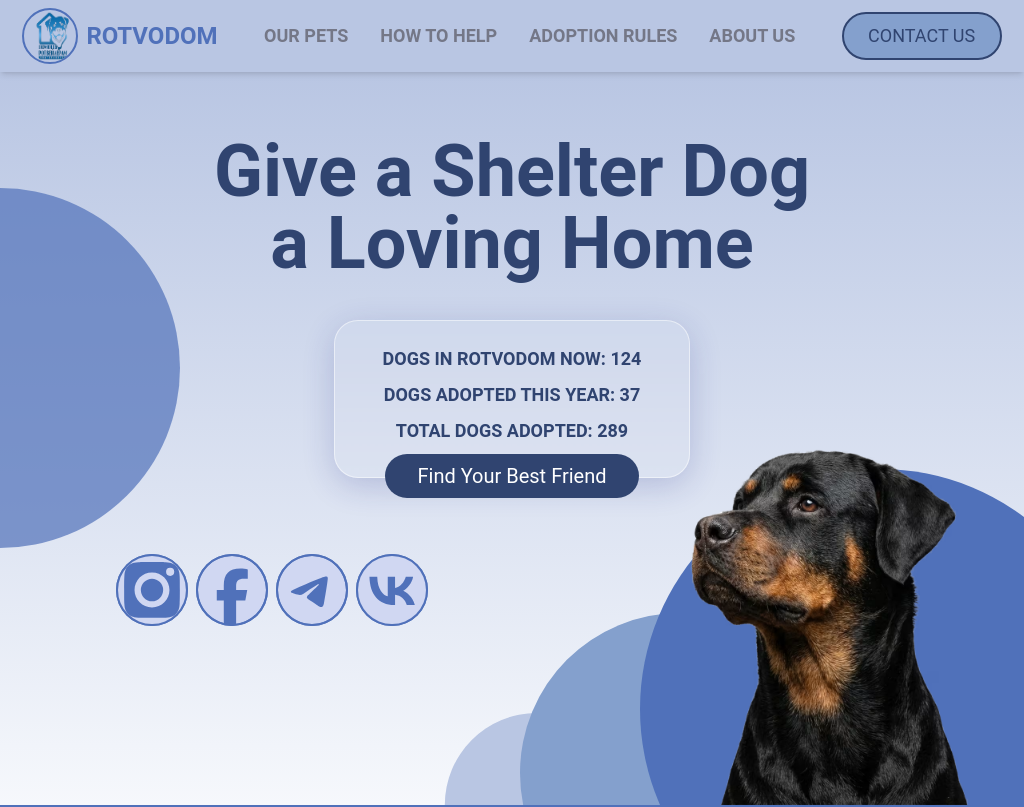
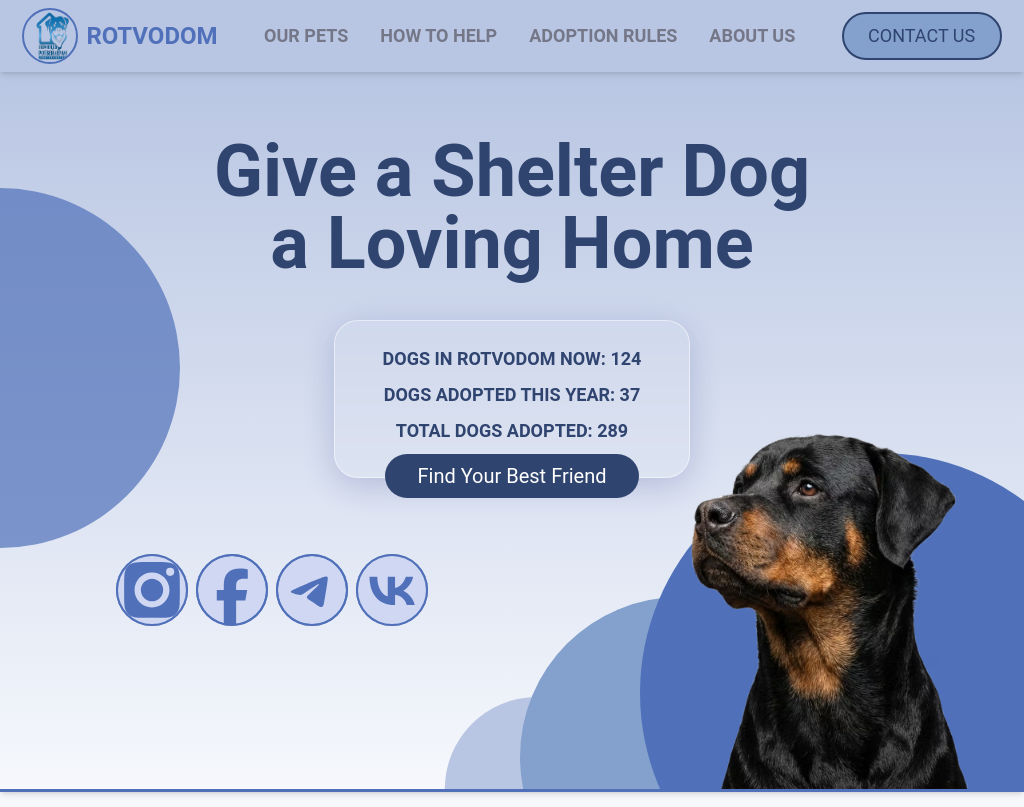
Before and after one commit to bavayra/dog-shelter, a React (Vite) app: page / in a window 1024 px wide. Shown: the top 807 px of the page. Built offline with nearby package versions, Linux system fonts and the light colour scheme; a web font is replaced by a local one.

Commit message:
refactor(hero-1100): replaced height with max-height for @media min-w:1024

```diff
--- a/src/styles/custom-breakpoints.css
+++ b/src/styles/custom-breakpoints.css
@@ -10,7 +10,7 @@
 
 @media (min-width: 1024px) and (max-width: 1279px) {
   #hero.hero-vh {
-    min-height: calc(100vh - 4rem) !important;
+    max-height: calc(var(--vph) - 4rem) !important;
   }
 }
 @media (min-width: 2560px) and (min-height: 1440px) {
```
